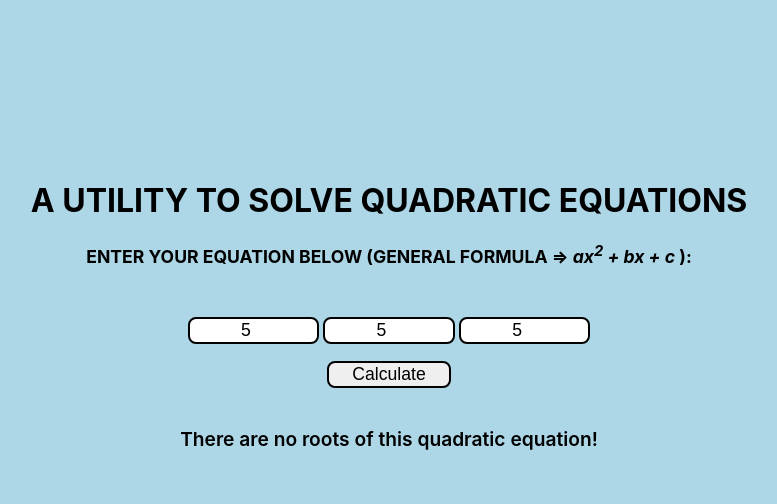
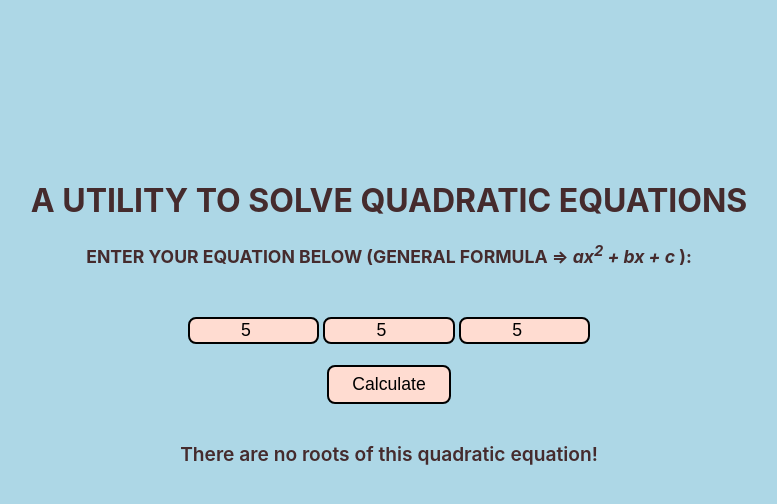
Before and after one commit to Brainstormed/quadraticSolver, a plain HTML site: page index.html in a window 1280 px wide. Both pictures are taken after typing "5", "5", "5" into the empty fields and a click on the button "Calculate". Shown: the whole page, without its empty margins (251-1028 px from the left). Drawn offline with Linux system fonts and the light colour scheme.

Commit message:
Changed the bgcolor and added hover effects

```diff
--- a/index.js
+++ b/index.js
@@ -18,7 +18,7 @@ function solveQuad() {
     let root1 = (-1 * coefficient.b + D ** 0.5) / (coefficient.a * 2); // the quadratic formula x = (-b +/- sqrt(D)) / 2a
     let root2 = (-1 * coefficient.b - D ** 0.5) / (coefficient.a * 2); // the quadratic formula x = (-b +/- sqrt(D)) / 2a
 
-    output.style.color = "hsl(0, 0%, 0%)";
+    output.style.color = "hsl(355, 23%, 22%)";
     output.style.userSelect = "all";
 
     output.textContent =
--- a/style.css
+++ b/style.css
@@ -7,6 +7,7 @@ body {
     Ubuntu, Cantarell, "Open Sans", "Helvetica Neue", sans-serif;
   text-align: center;
   background: hsl(196, 53%, 79%);
+  color: hsl(355, 23%, 22%);
   top: 50vh;
   left: 50vw;
   transform: translate(-50vw, -40vh);
@@ -23,6 +24,7 @@ input[type="button"] {
   border-radius: 8px;
   border: 2px black solid;
   font-size: 1.1em;
+  background-color: hsl(14, 100%, 91%);
 }
 
 input[type="number"] {
@@ -30,7 +32,16 @@ input[type="number"] {
 }
 
 input[type="button"] {
+  margin-top: 1.2em;
+  transition: all 100ms ease;
+  padding: 0.4em;
+}
+
+input[type="button"]:hover {
   margin-top: 1em;
+  background-color: hsl(14, 100%, 79%);
+  transform: translateY(-5%);
+  transition: all 100ms ease;
 }
 
 #root {
```
